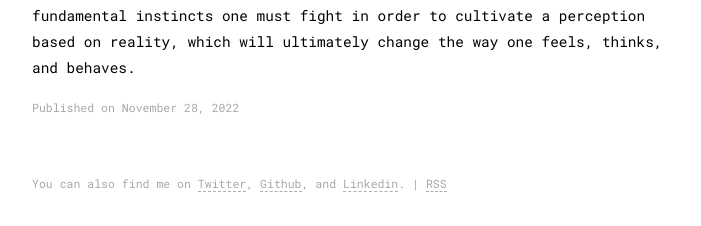
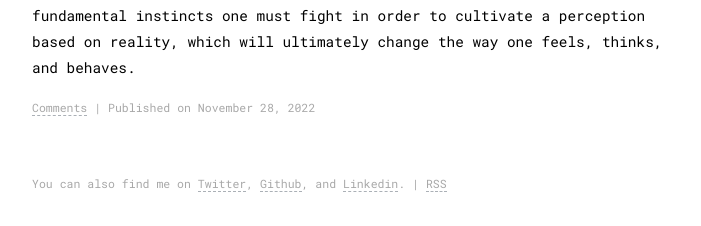
Before and after one commit to loverajoel/loverajoel.github.io, a Jekyll site: the page built from _texts/my-all-time-favorite-books.md, in a window 1280 px wide. Shown: the part 1312-1538 px from the top of the page, without its empty margins (288-989 px from the left). Built offline with Jekyll 4.4.1, drawn with Linux system fonts in a browser that asks for light colours.

Commit message:
add tw id

```diff
--- a/_includes/footer.html
+++ b/_includes/footer.html
@@ -1,3 +1,3 @@
 <footer>
-  <p>You can also find me on <a href="https://twitter.com/loverajoel">Twitter</a>, <a href="https://github.com/loverajoel">Github</a>, and <a href="https://www.linkedin.com/in/loverajoel/">Linkedin</a>. | <a href="{{ site.url }}/feed.xml">RSS</a></p>
+  <p>You can also find me on <a href="https://twitter.com/loverajoel" target="_blank">Twitter</a>, <a href="https://github.com/loverajoel" target="_blank">Github</a>, and <a href="https://www.linkedin.com/in/loverajoel/" target="_blank">Linkedin</a>. | <a href="{{ site.url }}/feed.xml">RSS</a></p>
 </footer>
--- a/_layouts/post.html
+++ b/_layouts/post.html
@@ -7,7 +7,7 @@ layout: default
 </div>
 <p class="gray small">
   {% if page.tweet != nil %}
-  <a class="gray" href="#">Comments</a> |
+  <a class="gray" href="https://twitter.com/loverajoel/status/{{ page.tweet }}" target="_blank">Comments</a> |
   {% endif %}
   Published on {{ page.date | date: "%B %-d, %Y" }}
   {% if page.updated != nil %}
```
Also changed, not shown: _texts/my-all-time-favorite-books.md (+1 -0 lines).
